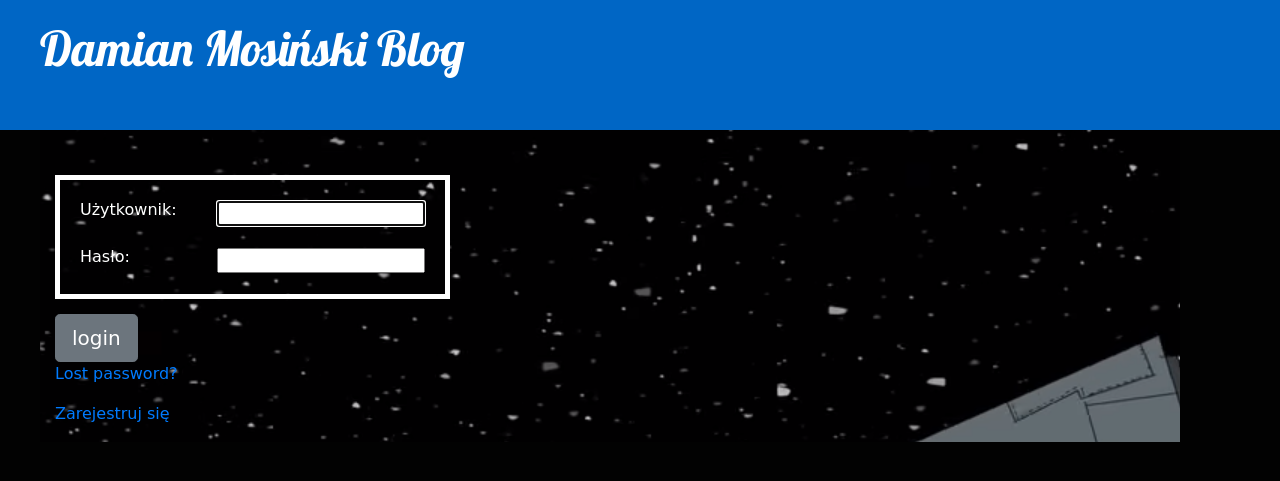
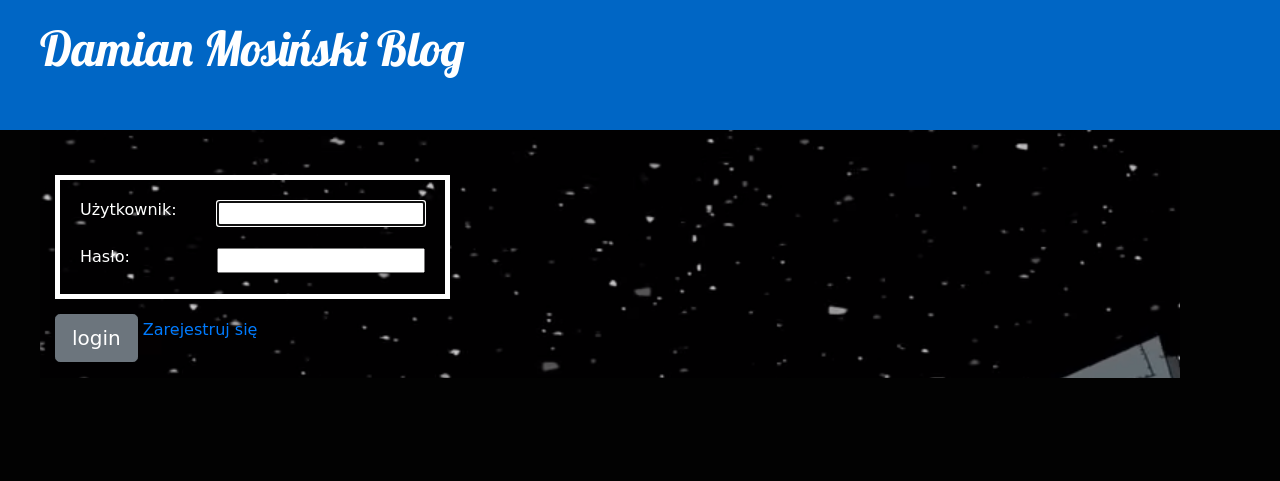
Before and after one commit to Straicur/Straicur-aplikacje-internetowe-Mosinski-185ic, a Django app: page /accounts/login/ in a window 1280 px wide. Shown: the top 481 px of the page. Run offline with Django 3.2, Linux system fonts and the light colour scheme; some libraries are stand-ins or nearby versions.

Commit message:
Zmiana 22

```diff
--- a/blog/templates/blog/base.html
+++ b/blog/templates/blog/base.html
@@ -6,7 +6,7 @@
         <link href='//fonts.googleapis.com/css?family=Lobster&subset=latin,latin-ext' rel='stylesheet' type='text/css'>
         <link rel="stylesheet" href="https://stackpath.bootstrapcdn.com/bootstrap/4.5.2/css/bootstrap.min.css" integrity="sha384-JcKb8q3iqJ61gNV9KGb8thSsNjpSL0n8PARn9HuZOnIxN0hoP+VmmDGMN5t9UJ0Z" crossorigin="anonymous">
         <script src="https://code.jquery.com/jquery-3.5.1.slim.min.js" integrity="sha384-DfXdz2htPH0lsSSs5nCTpuj/zy4C+OGpamoFVy38MVBnE+IbbVYUew+OrCXaRkfj" crossorigin="anonymous"></script>
-        <!--<script src="https://cdn.jsdelivr.net/npm/popper.js@1.16.1/dist/umd/popper.min.js" integrity="sha384-9/reFTGAW83EW2RDu2S0VKaIzap3H66lZH81PoYlFhbGU+6BZp6G7niu735Sk7lN" crossorigin="anonymous"></script>-->
+        <script src="https://cdn.jsdelivr.net/npm/popper.js@1.16.1/dist/umd/popper.min.js" integrity="sha384-9/reFTGAW83EW2RDu2S0VKaIzap3H66lZH81PoYlFhbGU+6BZp6G7niu735Sk7lN" crossorigin="anonymous"></script>
         <script src="https://stackpath.bootstrapcdn.com/bootstrap/4.5.2/js/bootstrap.min.js" integrity="sha384-B4gt1jrGC7Jh4AgTPSdUtOBvfO8shuf57BaghqFfPlYxofvL8/KUEfYiJOMMV+rV" crossorigin="anonymous"></script>
         <link href="https://maxcdn.bootstrapcdn.com/font-awesome/4.7.0/css/font-awesome.min.css" rel="stylesheet">
         <link rel="stylesheet" href="{% static 'css/blog.css' %}">
--- a/blog/templates/registration/login.html
+++ b/blog/templates/registration/login.html
@@ -20,7 +20,7 @@
 
         <input type="submit" class="btn btn-secondary btn-lg loginprz" value="login"  />
         <input type="hidden" name="next" value="{{ next }}" />
-        <p><a href="{% url 'password_change' %}">Lost password?</a></p>
+        <!--<p><a href="{% url 'password_change' %}">Lost password?</a></p>-->
         <a href="{% url 'signup' %}">Zarejestruj się</a>
 
     </form>
```
